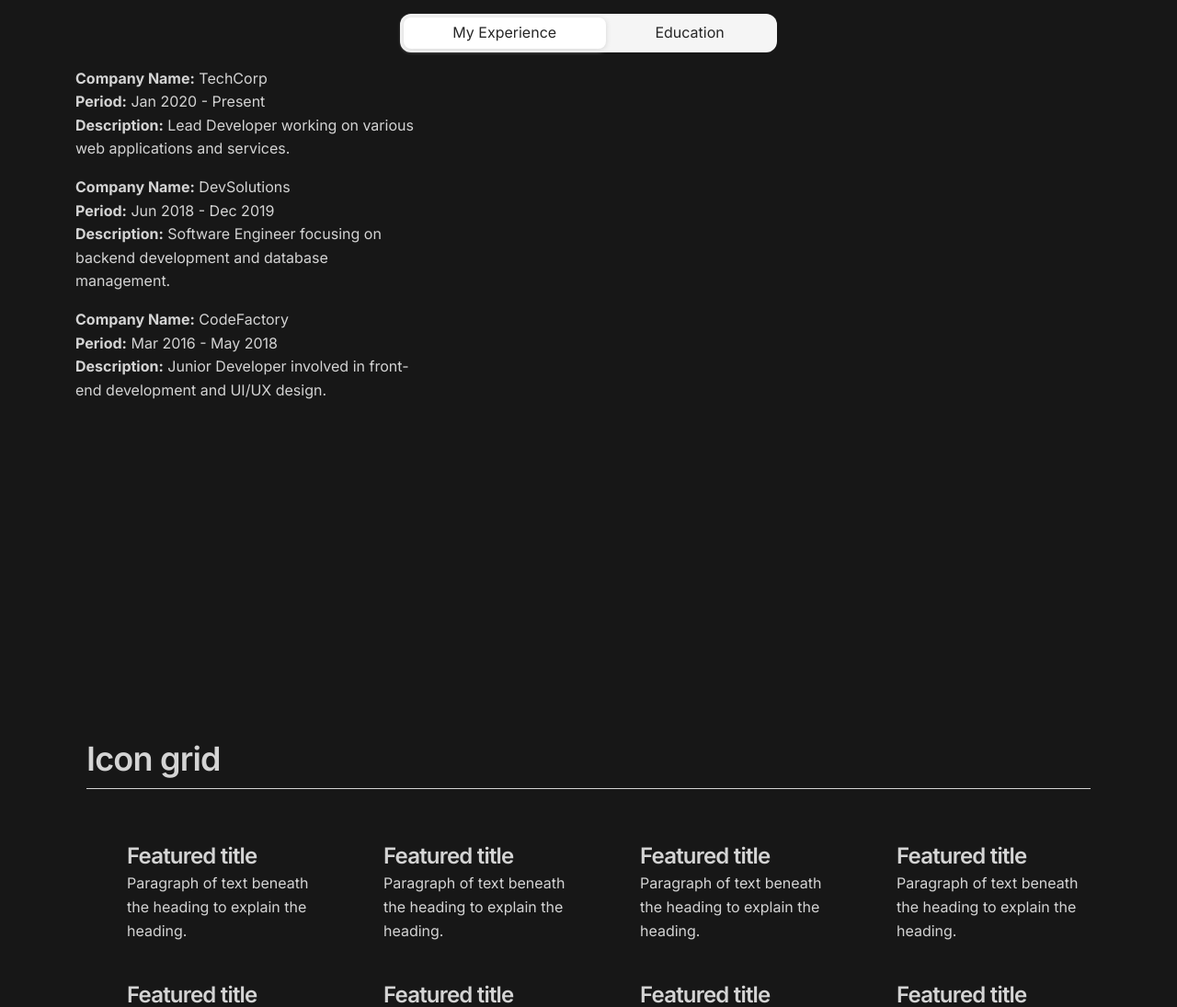
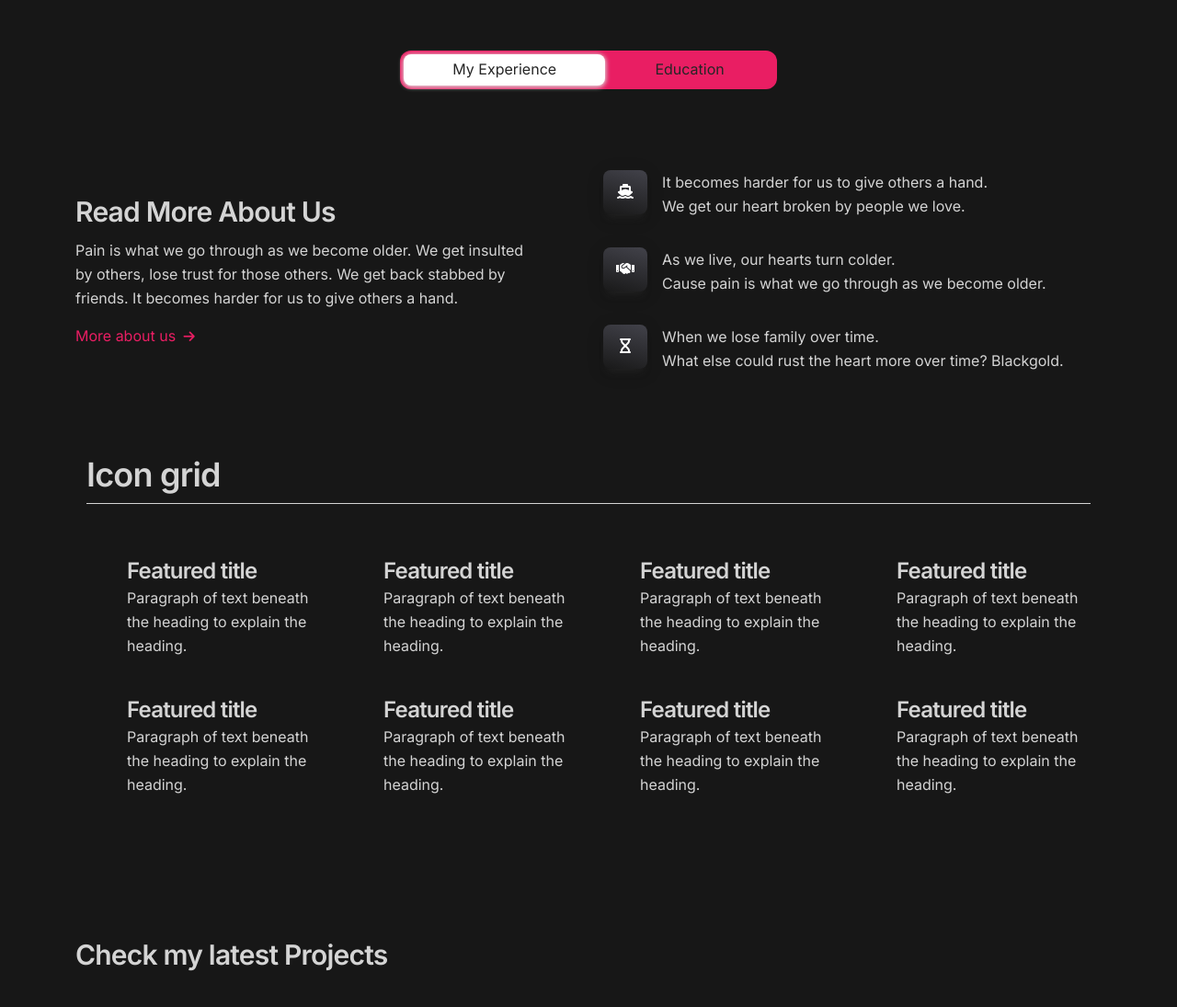
Before and after one commit to the-whiz84/Portfolio-Website, a Flask app: page / in a window 1280 px wide. Shown: the part 617-1712 px from the top of the page at 92% size. Run offline with Flask 3, Linux system fonts and the light colour scheme; some libraries are stand-ins or nearby versions; grey boxes are pictures that could not be loaded.

Commit message:
Add sections for experience and skills

```diff
--- a/app.py
+++ b/app.py
@@ -1,10 +1,6 @@
 import os
-from flask import Flask, abort, render_template, redirect, url_for
+from flask import Flask, render_template, url_for
 from flask_bootstrap import Bootstrap5
-
-# from flask_wtf import FlaskForm
-# from wtforms import StringField, SubmitField, PasswordField, EmailField
-# from wtforms.validators import DataRequired, URL, Email
 
 
 app = Flask(__name__)
--- a/templates/index.html
+++ b/templates/index.html
@@ -1,7 +1,7 @@
 {% extends "base.html" %}
 
 {% block content %}
-<!-- -------- START HEADER 7 w/ text and video ------- -->
+<!-- -------- START HEADER ------- -->
 <header class="bg-gradient-dark">
     <div class="page-header min-vh-75"
         style="background-image: url({{ url_for('static', filename='assets/img/bg-magic.png') }});">
@@ -12,7 +12,7 @@
                     <div
                         class="col-lg-4 text-center p-3 pe-md-0 mx-auto my-auto">
                         <img class="w-100 border-radius-md shadow-lg"
-                            src="../static/assets/img/Radu.png" alt="image">
+                            src="../static/assets/img/Radu.png" alt="radu">
                     </div>
                     <h5 class="d-flex justify-content-center text-primary">
                         Hello, I'm</h5>
@@ -48,16 +48,16 @@
         </div>
     </div>
 </header>
-<!-- -------- END HEADER 7 w/ text and video ------- -->
+<!-- -------- END HEADER ------ -->
 
-<!-- START Skills -->
-<div class="row text-center py-3 mt-3">
+<!-- START Career and Education -->
+<div class="row text-center py-5 mt-4 mb-4">
     <div class="col-4 mx-auto">
         <div class="nav-wrapper position-relative end-0">
-            <ul class="nav nav-pills nav-fill p-1" role="tablist">
+            <ul class="nav nav-pills nav-fill p-1 bg-primary" role="tablist">
                 <li class="nav-item">
                     <a class="nav-link mb-0 px-0 py-1 active"
-                        data-bs-toggle="tab" href="#profile-tabs-simple"
+                        data-bs-toggle="tab" href="#experience-tabs-simple"
                         role="tab" aria-controls="experience"
                         aria-selected="true">
                         My Experience
@@ -65,7 +65,7 @@
                 </li>
                 <li class="nav-item">
                     <a class="nav-link mb-0 px-0 py-1" data-bs-toggle="tab"
-                        href="#dashboard-tabs-simple" role="tab"
+                        href="#education-tabs-simple" role="tab"
                         aria-controls="education" aria-selected="false">
                         Education
                     </a>
@@ -76,32 +76,65 @@
 </div>
 <!-- START Experience -->
 <div class="tab-content">
-    <div class="tab-pane fade show active" id="profile-tabs-simple"
-        role="tabpanel" aria-labelledby="profile-tabs-simple">
+    <div class="tab-pane fade show active" id="experience-tabs-simple"
+        role="tabpanel" aria-labelledby="experience-tabs-simple">
         <div class="container">
             <div class="row">
-            </div>
-            <div class="col-lg-4 col-sm-6">
-                <ul class="list-unstyled">
-                    <li>
-                        <strong>Company Name:</strong> TechCorp<br>
-                        <strong>Period:</strong> Jan 2020 - Present<br>
-                        <strong>Description:</strong> Lead Developer working on
-                        various web applications and services.
-                    </li>
-                    <li class="mt-3">
-                        <strong>Company Name:</strong> DevSolutions<br>
-                        <strong>Period:</strong> Jun 2018 - Dec 2019<br>
-                        <strong>Description:</strong> Software Engineer focusing
-                        on backend development and database management.
-                    </li>
-                    <li class="mt-3">
-                        <strong>Company Name:</strong> CodeFactory<br>
-                        <strong>Period:</strong> Mar 2016 - May 2018<br>
-                        <strong>Description:</strong> Junior Developer involved
-                        in front-end development and UI/UX design.
-                    </li>
-                </ul>
+                <div class="col-lg-6 my-auto">
+                    <h3 class="mt-5 mt-lg-0">Read More About Us</h3>
+                    <p class="pe-5">Pain is what we go through as we become
+                        older. We
+                        get insulted by others, lose trust for those others. We
+                        get back
+                        stabbed by friends. It becomes harder for us to give
+                        others a
+                        hand.</p>
+                    <a href="javascript:;"
+                        class="text-primary icon-move-right">More
+                        about us
+                        <i class="fas fa-arrow-right text-sm ms-1"></i>
+                    </a>
+                </div>
+                <div class="col-lg-6 mt-lg-0 mt-5 ps-lg-0 ps-0">
+                    <div class="p-3 info-horizontal">
+                        <div
+                            class="icon icon-shape  bg-gradient-dark shadow-dark text-center">
+                            <i class="fas fa-ship opacity-10"></i>
+                        </div>
+                        <div class="description ps-3">
+                            <p class="mb-0">It becomes harder for us to give
+                                others a
+                                hand. <br> We get our heart broken by people we
+                                love.
+                            </p>
+                        </div>
+                    </div>
+
+                    <div class="p-3 info-horizontal">
+                        <div
+                            class="icon icon-shape  bg-gradient-dark shadow-dark text-center">
+                            <i class="fas fa-handshake opacity-10"></i>
+                        </div>
+                        <div class="description ps-3">
+                            <p class="mb-0">As we live, our hearts turn colder.
+                                <br>Cause pain is what we go through as we
+                                become older.
+                            </p>
+                        </div>
+                    </div>
+                    <div class="p-3 info-horizontal">
+                        <div
+                            class="icon icon-shape  bg-gradient-dark shadow-dark text-center">
+                            <i class="fas fa-hourglass opacity-10"></i>
+                        </div>
+                        <div class="description ps-3">
+                            <p class="mb-0">When we lose family over time. <br>
+                                What
+                                else could rust the heart more over time?
+                                Blackgold.</p>
+                        </div>
+                    </div>
+                </div>
             </div>
         </div>
     </div>
@@ -109,36 +142,80 @@
 <!-- END Experience -->
 
 <!-- START Education -->
-<div class="tab-pane fade" id="dashboard-tabs-simple" role="tabpanel"
-    aria-labelledby="dashboard-tabs-simple">
-    <div class="container">
-        <div class="row">
-            <div class="col-lg-6">
-                <h3 class="mb-5">Education</h3>
-            </div>
-        </div>
-        <div class="row">
-            <div class="col-lg-4 col-sm-6">
-                <ul class="list-unstyled">
-                    <li>
-                        <strong>Institution:</strong> University of Tech<br>
-                        <strong>Period:</strong> Sep 2012 - Jun 2016<br>
-                        <strong>Degree:</strong> Bachelor of Science in Computer
-                        Science
-                    </li>
-                    <li class="mt-3">
-                        <strong>Institution:</strong> High School of Science<br>
-                        <strong>Period:</strong> Sep 2008 - Jun 2012<br>
-                        <strong>Degree:</strong> High School Diploma
-                    </li>
-                </ul>
+<div class="tab-content">
+    <div class="tab-pane fade" id="education-tabs-simple" role="tabpanel"
+        aria-labelledby="education-tabs-simple">
+        <div class="container">
+            <div class="row">
+                <div class="col-lg-6 my-auto">
+                    <h3 class="mt-5 mt-lg-0">Read More About Us</h3>
+                    <p class="pe-5">Pain is what we go through as we become
+                        older.
+                        We
+                        get insulted by others, lose trust for those others. We
+                        get
+                        back
+                        stabbed by friends. It becomes harder for us to give
+                        others
+                        a
+                        hand.</p>
+                    <a href="javascript:;"
+                        class="text-primary icon-move-right">More
+                        about us
+                        <i class="fas fa-arrow-right text-sm ms-1"></i>
+                    </a>
+                </div>
+                <div class="col-lg-6 mt-lg-0 mt-5 ps-lg-0 ps-0">
+                    <div class="p-3 info-horizontal">
+                        <div
+                            class="icon icon-shape  bg-gradient-dark shadow-dark text-center">
+                            <i class="fas fa-ship opacity-10"></i>
+                        </div>
+                        <div class="description ps-3">
+                            <p class="mb-0">It becomes harder for us to give
+                                others
+                                a
+                                hand. <br> We get our heart broken by people we
+                                love.
+                            </p>
+                        </div>
+                    </div>
+
+                    <div class="p-3 info-horizontal">
+                        <div
+                            class="icon icon-shape  bg-gradient-dark shadow-dark text-center">
+                            <i class="fas fa-handshake opacity-10"></i>
+                        </div>
+                        <div class="description ps-3">
+                            <p class="mb-0">As we live, our hearts turn colder.
+                                <br>Cause pain is what we go through as we
+                                become
+                                older.
+                            </p>
+                        </div>
+                    </div>
+                    <div class="p-3 info-horizontal">
+                        <div
+                            class="icon icon-shape  bg-gradient-dark shadow-dark text-center">
+                            <i class="fas fa-hourglass opacity-10"></i>
+                        </div>
+                        <div class="description ps-3">
+                            <p class="mb-0">When we lose family over time. <br>
+                                What
+                                else could rust the heart more over time?
+                                Blackgold.
+                            </p>
+                        </div>
+                    </div>
+                </div>
             </div>
         </div>
     </div>
 </div>
 <!-- END Education -->
-<!-- END Skills -->
-<div class="container px-4 py-5" id="icon-grid">
+<!-- END Career and Education -->
+
+<div class="container px-4 py-5 mt-4 mb-4" id="icon-grid">
     <h2 class="pb-2 border-bottom">Icon grid</h2>
 
     <div
@@ -149,9 +226,11 @@
                 <use xlink:href="#bootstrap"></use>
             </svg>
             <div>
-                <h3 class="fw-bold mb-0 fs-4 text-body-emphasis">Featured title
+                <h3 class="fw-bold mb-0 fs-4 text-body-emphasis">
+                    Featured title
                 </h3>
-                <p>Paragraph of text beneath the heading to explain the heading.
+                <p>Paragraph of text beneath the heading to explain the
+                    heading.
                 </p>
             </div>
         </div>
@@ -161,9 +240,11 @@
                 <use xlink:href="#cpu-fill"></use>
             </svg>
             <div>
-                <h3 class="fw-bold mb-0 fs-4 text-body-emphasis">Featured title
+                <h3 class="fw-bold mb-0 fs-4 text-body-emphasis">
+                    Featured title
                 </h3>
-                <p>Paragraph of text beneath the heading to explain the heading.
+                <p>Paragraph of text beneath the heading to explain the
+                    heading.
                 </p>
             </div>
         </div>
@@ -173,9 +254,11 @@
                 <use xlink:href="#calendar3"></use>
             </svg>
             <div>
-                <h3 class="fw-bold mb-0 fs-4 text-body-emphasis">Featured title
+                <h3 class="fw-bold mb-0 fs-4 text-body-emphasis">
+                    Featured title
                 </h3>
-                <p>Paragraph of text beneath the heading to explain the heading.
+                <p>Paragraph of text beneath the heading to explain the
+                    heading.
                 </p>
             </div>
         </div>
@@ -185,9 +268,11 @@
                 <use xlink:href="#home"></use>
             </svg>
             <div>
-                <h3 class="fw-bold mb-0 fs-4 text-body-emphasis">Featured title
+                <h3 class="fw-bold mb-0 fs-4 text-body-emphasis">
+                    Featured title
                 </h3>
-                <p>Paragraph of text beneath the heading to explain the heading.
+                <p>Paragraph of text beneath the heading to explain the
+                    heading.
                 </p>
             </div>
         </div>
@@ -197,9 +282,11 @@
                 <use xlink:href="#speedometer2"></use>
             </svg>
             <div>
-                <h3 class="fw-bold mb-0 fs-4 text-body-emphasis">Featured title
+                <h3 class="fw-bold mb-0 fs-4 text-body-emphasis">
+                    Featured title
                 </h3>
-                <p>Paragraph of text beneath the heading to explain the heading.
+                <p>Paragraph of text beneath the heading to explain the
+                    heading.
                 </p>
             </div>
         </div>
@@ -209,9 +296,11 @@
                 <use xlink:href="#toggles2"></use>
             </svg>
             <div>
-                <h3 class="fw-bold mb-0 fs-4 text-body-emphasis">Featured title
+                <h3 class="fw-bold mb-0 fs-4 text-body-emphasis">
+                    Featured title
                 </h3>
-                <p>Paragraph of text beneath the heading to explain the heading.
+                <p>Paragraph of text beneath the heading to explain the
+                    heading.
                 </p>
             </div>
         </div>
@@ -221,9 +310,11 @@
                 <use xlink:href="#geo-fill"></use>
             </svg>
             <div>
-                <h3 class="fw-bold mb-0 fs-4 text-body-emphasis">Featured title
+                <h3 class="fw-bold mb-0 fs-4 text-body-emphasis">
+                    Featured title
                 </h3>
-                <p>Paragraph of text beneath the heading to explain the heading.
+                <p>Paragraph of text beneath the heading to explain the
+                    heading.
                 </p>
             </div>
         </div>
@@ -233,9 +324,11 @@
                 <use xlink:href="#tools"></use>
             </svg>
             <div>
-                <h3 class="fw-bold mb-0 fs-4 text-body-emphasis">Featured title
+                <h3 class="fw-bold mb-0 fs-4 text-body-emphasis">
+                    Featured title
                 </h3>
-                <p>Paragraph of text beneath the heading to explain the heading.
+                <p>Paragraph of text beneath the heading to explain the
+                    heading.
                 </p>
             </div>
         </div>
@@ -270,9 +363,11 @@
                                     million</a>
                             </h5>
                             <p>
-                                Finding temporary housing for your dog should be
+                                Finding temporary housing for your dog
+                                should be
                                 as easy as
-                                renting an Airbnb. That’s the idea behind Rover
+                                renting an Airbnb. That’s the idea
+                                behind Rover
                                 ...
                             </p>
                             <a href="javascript:;"
@@ -303,7 +398,8 @@
                             <p>
                                 If you’ve ever wanted to train a machine
                                 learning model
-                                and integrate it with IFTTT, you now can with
+                                and integrate it with IFTTT, you now can
+                                with
                                 ...
                             </p>
                             <a href="javascript:;"
@@ -334,7 +430,8 @@
                             <p>
                                 If you’ve ever wanted to train a machine
                                 learning model
-                                and integrate it with IFTTT, you now can with
+                                and integrate it with IFTTT, you now can
+                                with
                                 ...
                             </p>
                             <a href="javascript:;"
@@ -352,11 +449,14 @@
                             loading="lazy"></div>
                         <div class="card-body">
                             <div class="content-left text-start my-auto py-4">
-                                <h2 class="card-title text-white">Flexible work
+                                <h2 class="card-title text-white">
+                                    Flexible work
                                     hours</h2>
-                                <p class="card-description text-white">Rather
+                                <p class="card-description text-white">
+                                    Rather
                                     than worrying
-                                    about switching offices every couple years,
+                                    about switching offices every couple
+                                    years,
                                     you stay in the
                                     same place.</p>
                                 <a href="javascript:;"
```
